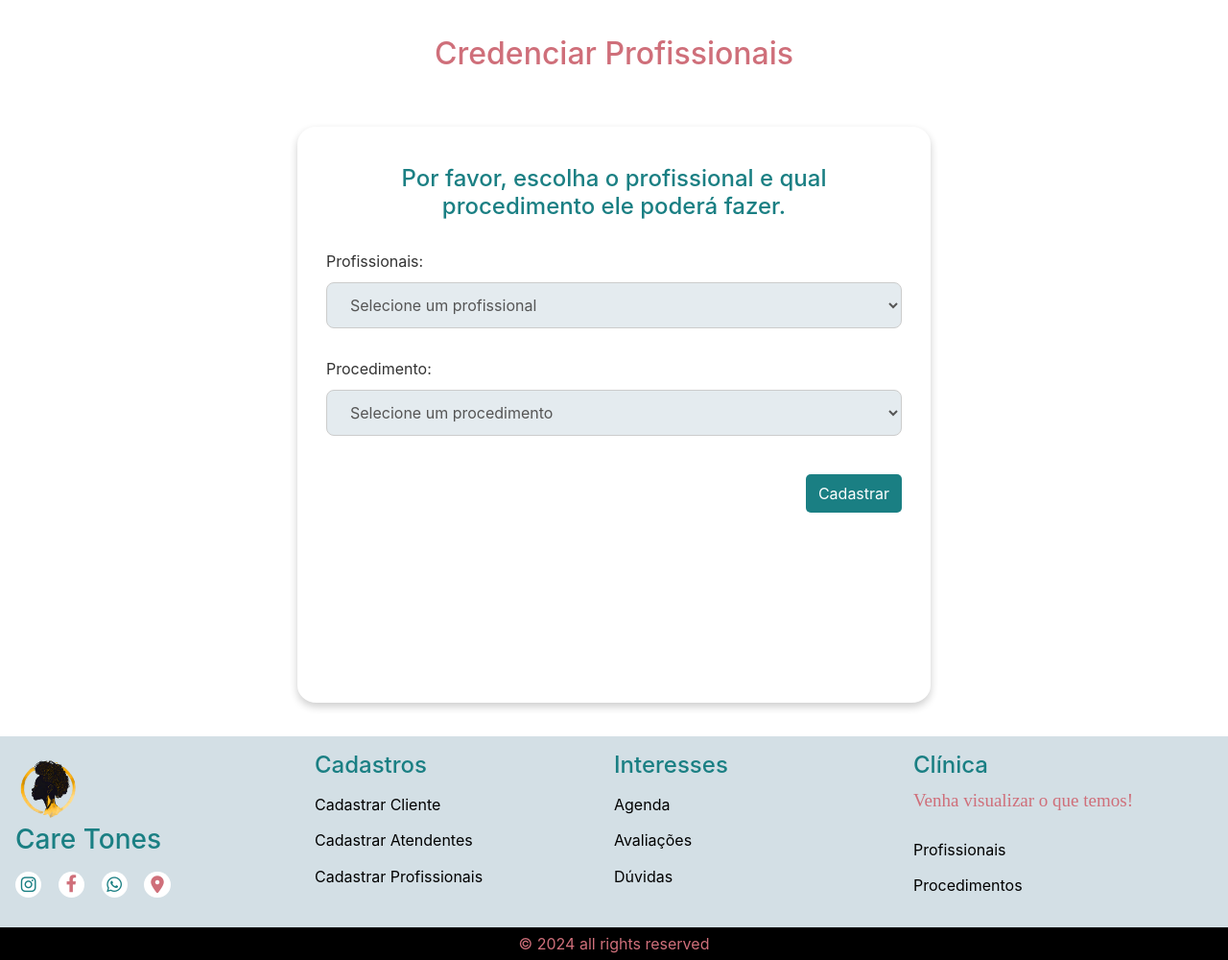
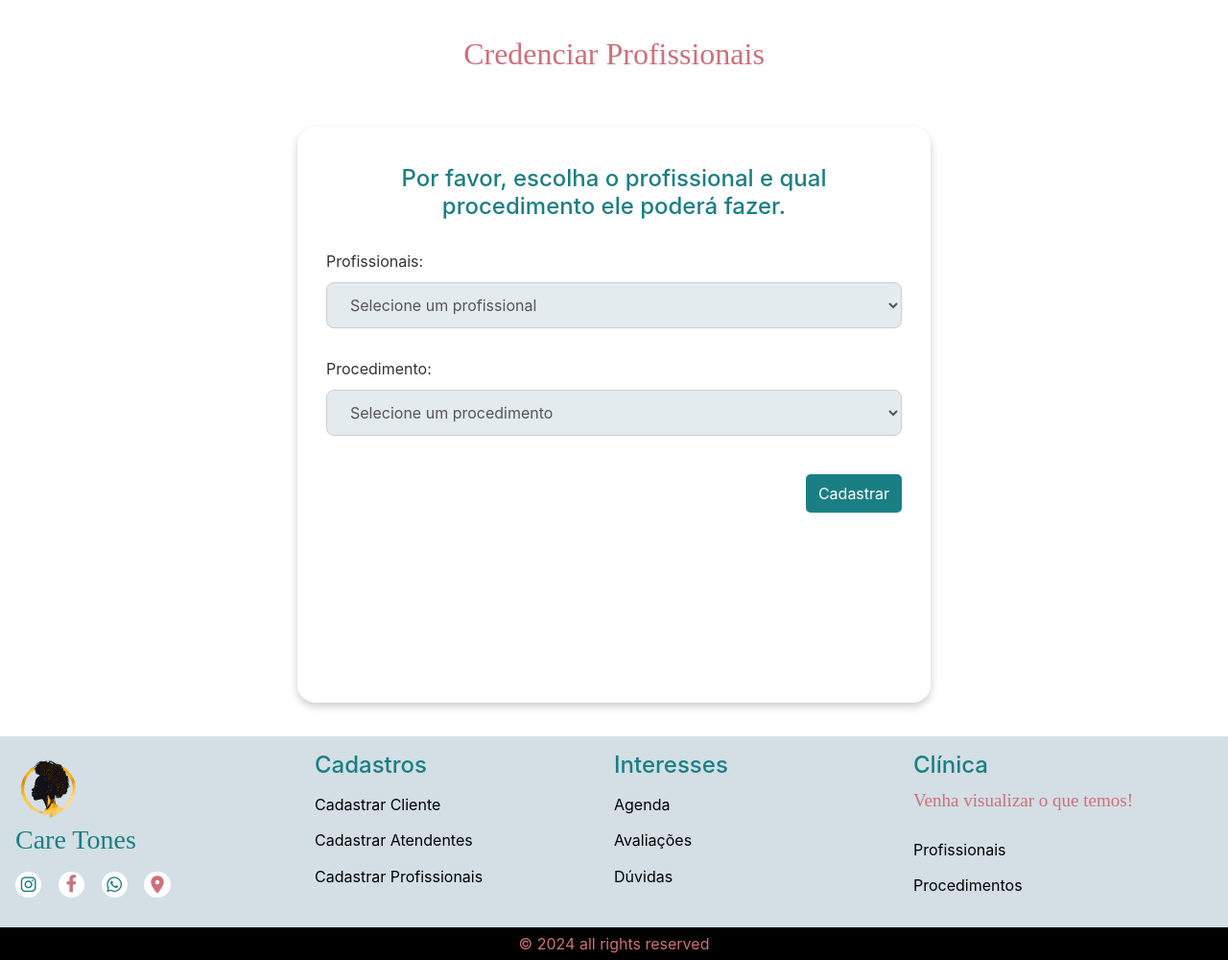
Before and after one commit to Lehguanaes/Clinica_Estetica_Site, a PHP site: page /glow_schedule/atendente/cadastrarEsteticista_Procedimento.php in a window 1280 px wide. Shown: the part 72-1072 px from the top of the page at 96% size. Run offline with PHP 8.4, Linux system fonts and the light colour scheme; data comes from the database, SQL or seed files in the repository; some libraries are stand-ins or nearby versions.

Commit message:
Update style.css

```diff
--- a/glow_schedule/css/style.css
+++ b/glow_schedule/css/style.css
@@ -11,14 +11,20 @@
   font-size: 1.66rem;
 }
 
+h3{
+  color: #1A7F83;
+  font-family: ramole;
+  font-family: 15px !important;
+}
+
 h2 /* Títulos das páginas */
 {
  color: #CF6F7A;
+ font-family: ramole;
  text-align: center;
  margin-top:37px !important;
  margin-bottom: 37px !important;
 }
-
 #Procedimentos_titulo
 {
   margin-top:15px !important;
```
